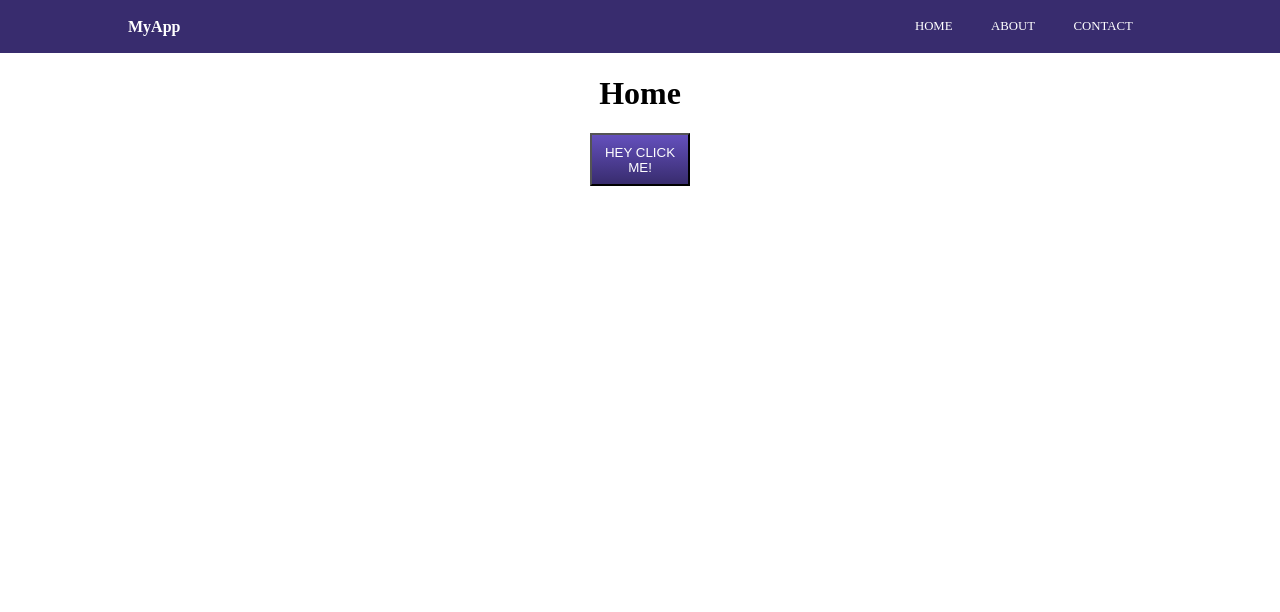
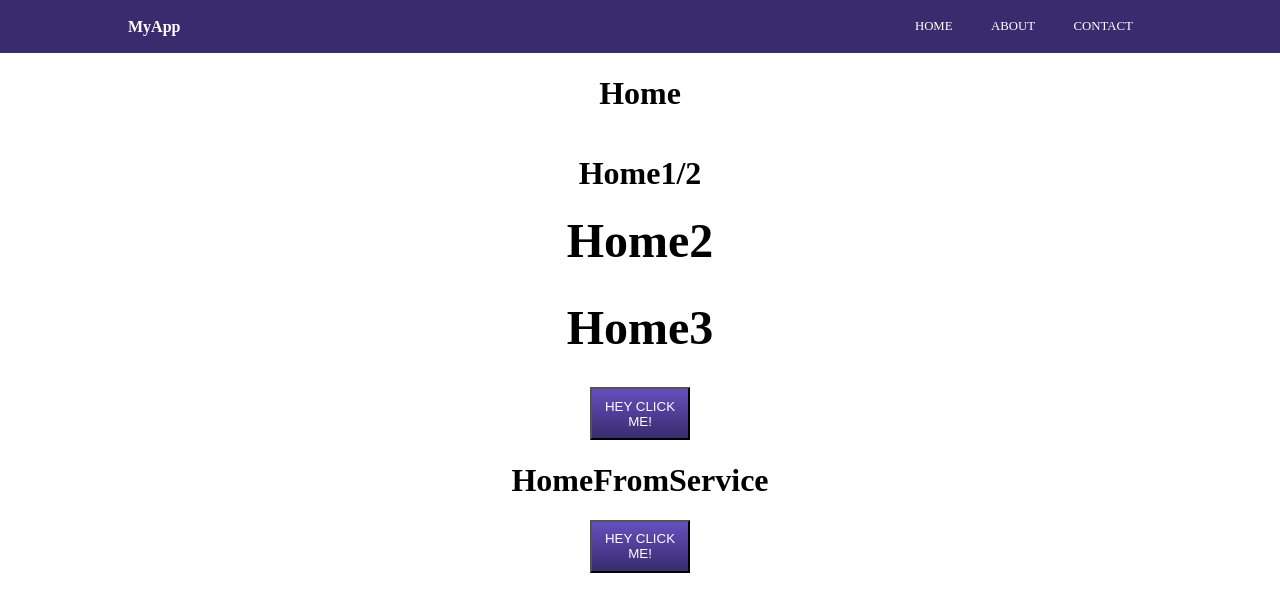
Before and after one commit to SheaParrott/Angular-Hello-World, an Angular app: page / in a window 1280 px wide. Shown: the top 612 px of the page. Built offline with nearby package versions, Linux system fonts and the light colour scheme.

Commit message:
added a service file and learned to how to use this in other components

```diff
--- /dev/null
+++ b/src/app/data.service.ts
@@ -0,0 +1,14 @@
+import { Injectable } from '@angular/core'
+
+@Injectable({
+  providedIn: 'root'
+})
+export class DataService {
+  h1StyleFromService: boolean = false
+
+  constructor() {}
+
+  secondClicked = () => {
+    this.h1StyleFromService = !this.h1StyleFromService
+  }
+}
--- a/src/app/home/home.component.css
+++ b/src/app/home/home.component.css
@@ -1,3 +1,8 @@
 .gray {
   color: gray;
 }
+.large {
+  font-size: 3rem;
+  margin: 0;
+  padding: 0;
+}
--- a/src/app/home/home.component.html
+++ b/src/app/home/home.component.html
@@ -1,5 +1,26 @@
 <main>
   <h1 [class.gray]="h1Style">Home</h1>
+  <h1 [style.color]="h1Style ? 'gray' : 'black'">Home1/2</h1>
+  <h1
+    [ngClass]="{
+      gray: h1Style,
+      large: !h1Style
+    }"
+  >
+    Home2
+  </h1>
+  <h1
+    [ngStyle]="{
+      color: h1Style ? 'gray' : 'black',
+      'font-size': !h1Style ? '3rem' : '2rem'
+    }"
+  >
+    Home3
+  </h1>
 
   <button (click)="firstClick()">Hey Click me!</button>
+
+  <h1 [class.gray]="data.h1StyleFromService">HomeFromService</h1>
+
+  <button (click)="secondClick()">Hey Click me!</button>
 </main>
--- a/src/app/home/home.component.ts
+++ b/src/app/home/home.component.ts
@@ -1,4 +1,5 @@
 import { Component, OnInit } from '@angular/core'
+import { DataService } from '../data.service'
 
 @Component({
   selector: 'app-home',
@@ -6,11 +7,18 @@ import { Component, OnInit } from '@angular/core'
   styleUrls: ['./home.component.css']
 })
 export class HomeComponent implements OnInit {
+  constructor(private data: DataService) {}
+
   h1Style: boolean = false
-  constructor() {}
+  // h1StyleFromService = this.data.h1StyleFromService
 
   ngOnInit() {}
+
   firstClick = () => {
     this.h1Style = !this.h1Style
   }
+
+  secondClick = () => {
+    this.data.secondClicked()
+  }
 }
```
Also changed, not shown: 1 other file (tests, documents, lock files or other folders).
